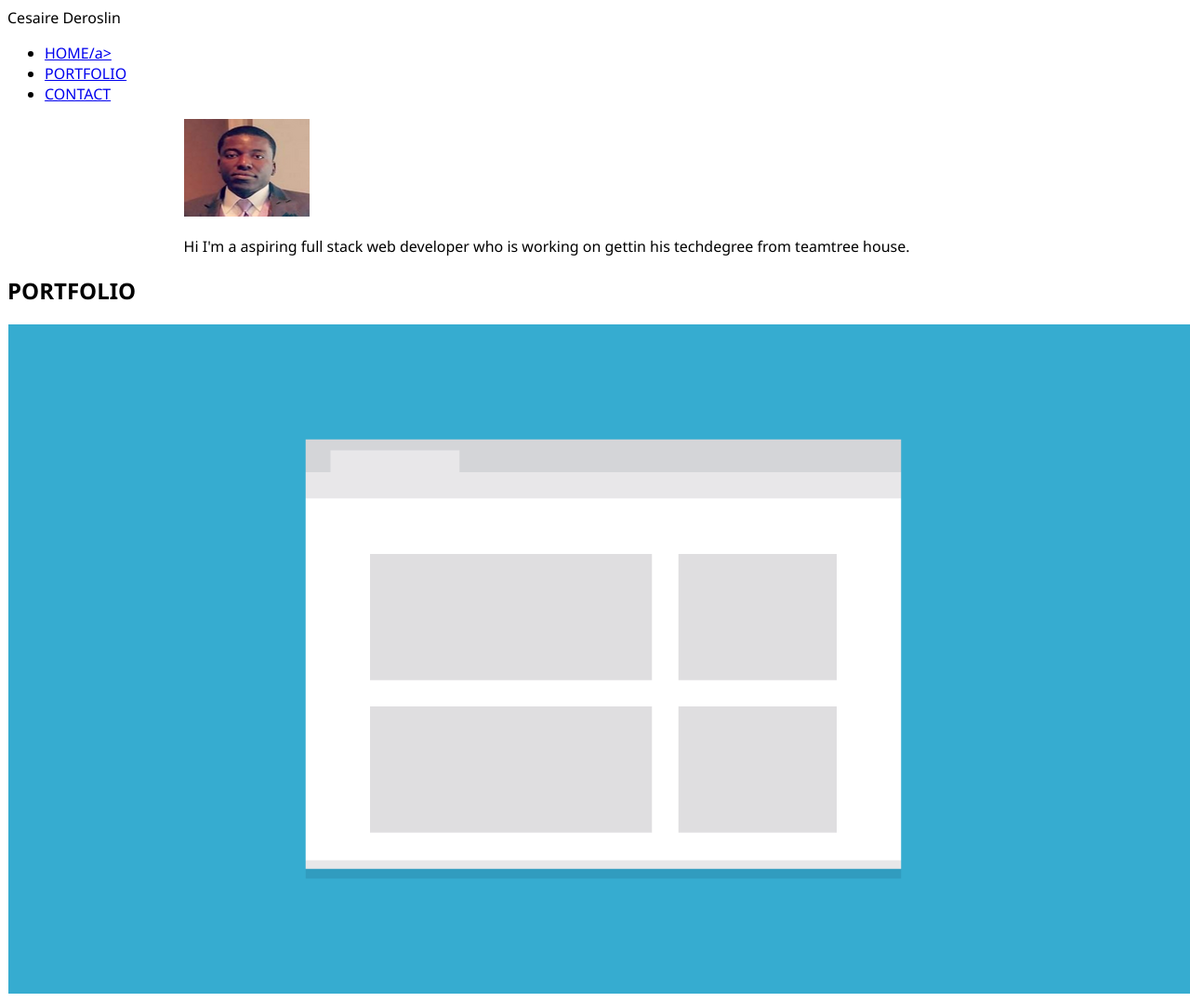
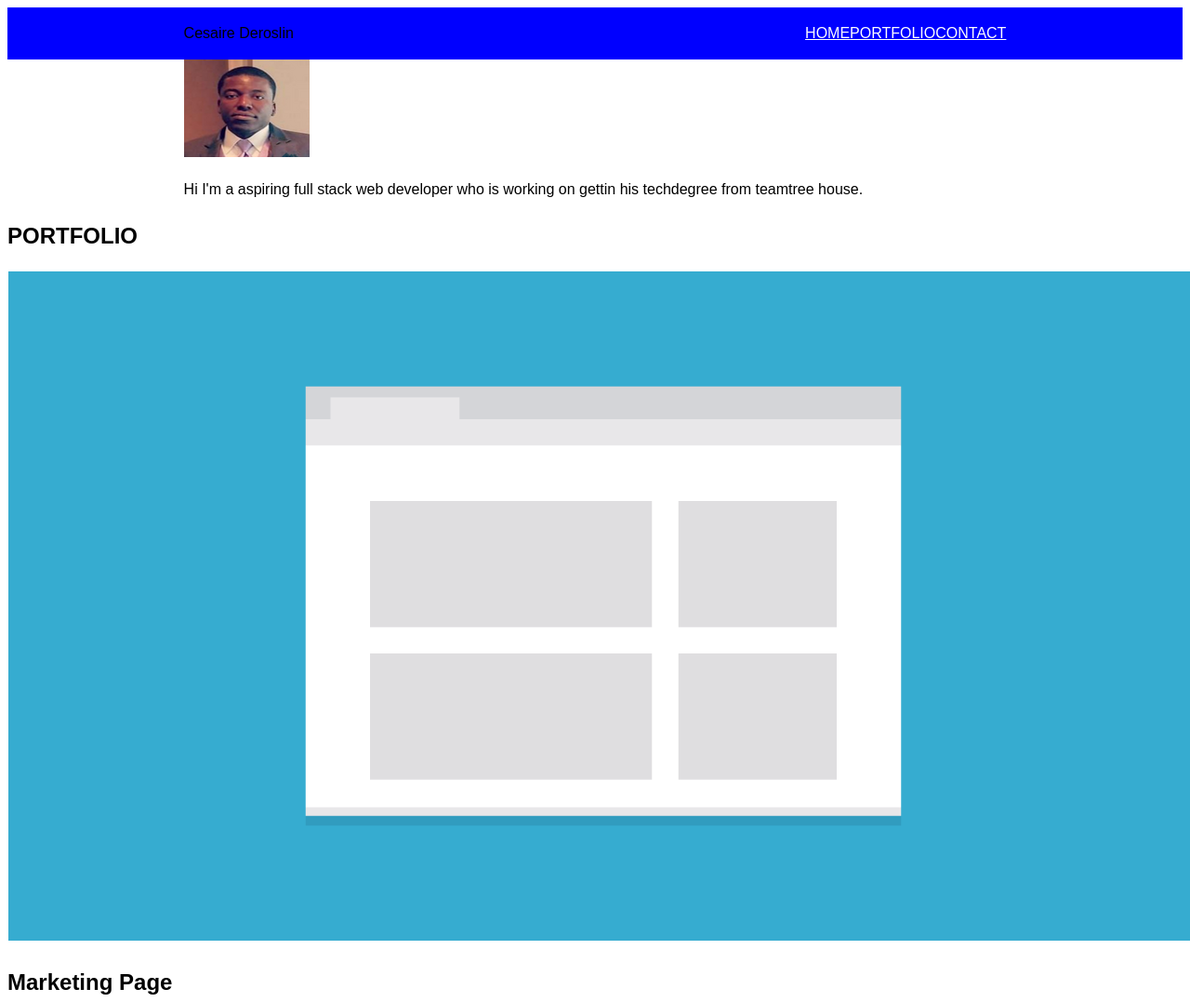
Before and after one commit to Cderoslin/responsive-project, a plain HTML site: page index.html in a window 1280 px wide. Shown: the top 1078 px of the page at 93% size. Drawn offline with Linux system fonts and the light colour scheme.

Commit message:
made a few more changes

```diff
--- a/css/style.css
+++ b/css/style.css
@@ -3,15 +3,32 @@
 }
 
 body {
-    font-family: 'Segoe UI', Tahoma, Geneva, Verdana, sans-serif;
+	font-family: poppins, sans-serif;
+	line-height: 1.5;
 }
 
-.main-header {
+.main-nav {
+	display: flex;
 	background: blue;
-    padding: 1em 0;
-
 }
 
+.main-nav .container {
+	display: flex;
+	justify-content: space-between;
+	align-items: center;
+	height: 100%;
+}
+
+.main-nav ul {
+	display: flex;
+}
+.main-nav a {
+	color: white;
+}
+
+ul {
+	list-style-type: none;
+}
 .name {
 	margin: 0;
 }
--- a/index.html
+++ b/index.html
@@ -10,10 +10,11 @@
 </head>
 <body>
     <nav class="main-nav">
-                <div>Cesaire Deroslin</div>
+        <div class="container">
+                <div class="name">Cesaire Deroslin</div>
                 <ul class="nav">
                         <li>
-                            <a href="#">HOME/a>
+                            <a href="#">HOME</a>
                         </li>
                         <li>
                             <a href="#">PORTFOLIO</a>
@@ -22,6 +23,7 @@
                             <a href="#">CONTACT</a>
                         </li>
                 </ul>
+        </div>
     </nav>
     <header class="header">
             <div class="container">
```
Lines whose indentation alone changed are shown as unchanged.
